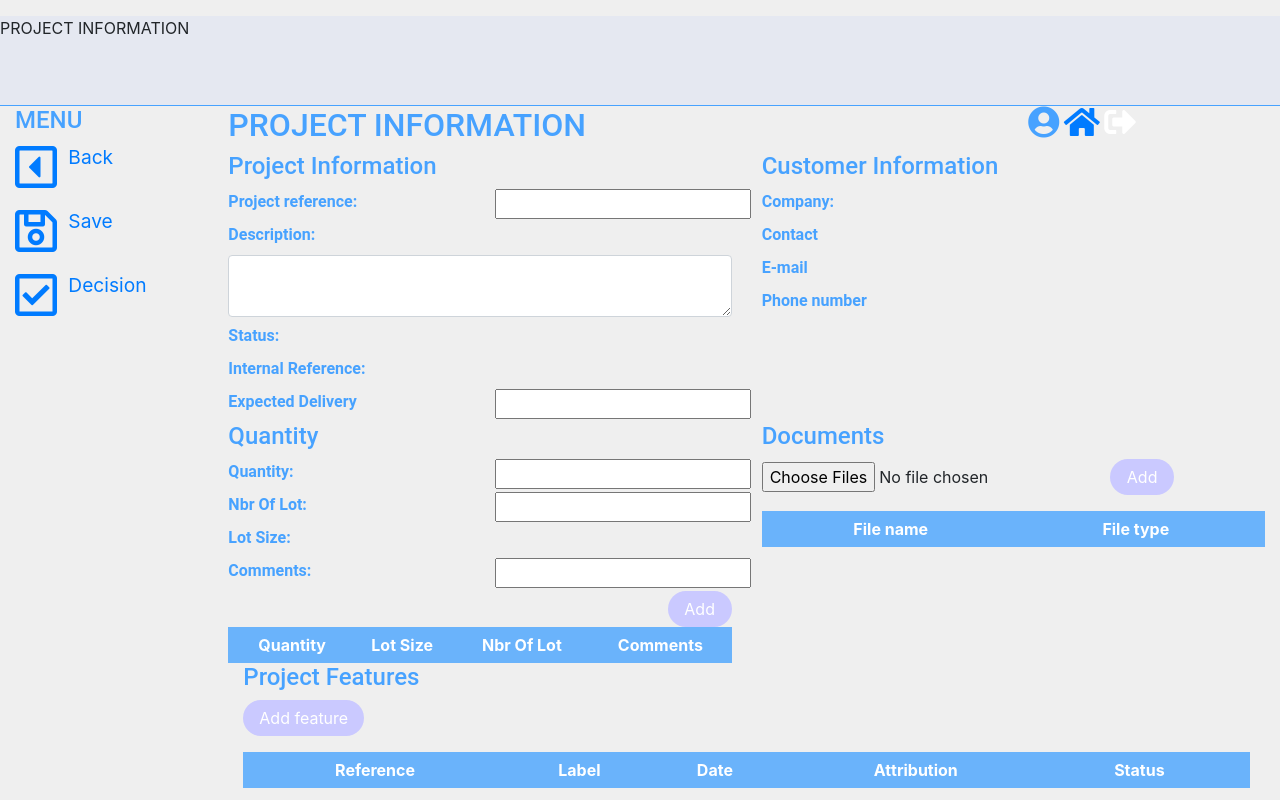
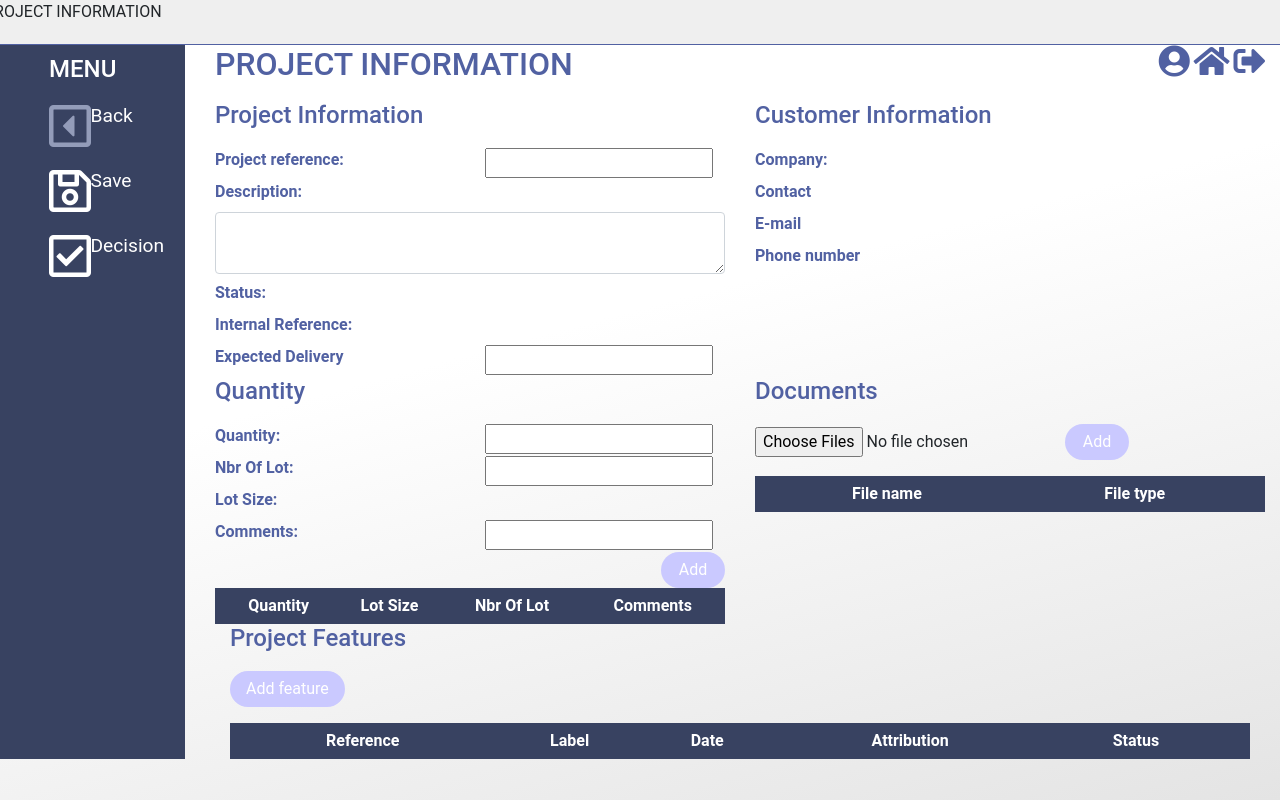
Before and after one commit to locoste/Vapp1, a plain HTML site: page View/DisplayProject.html in a window 1280 px wide. Drawn offline with nearby package versions, Linux system fonts and the light colour scheme; no server answers; files whose address does not match are found by name.

Commit message:
Charte graphique v1

```diff
--- a/View/css/vApp.css
+++ b/View/css/vApp.css
@@ -1,58 +1,50 @@
-header {
-  height : 90px;
-  margin: 0;
-  background-color: #e5e8f1;
-  border-bottom: 1px solid #47a2ff;
+html {
+  height: 100%;
+  margin: 0px;
 }
 
-.header_icon {
-  float: right;
-}
-
-.header_a {
-  color: white;
-}
-
-.vfos_logo {
-  float: left;
+header {
+  height : 45px;
+  margin: 0px;
+  background-color: #efefef;
+  border-bottom: 1px solid #5161A2;
 }
 
 body {
-  background-color: #efefef;
+  background: rgb(228,228,228);
+  background: linear-gradient(-15deg, rgba(228,228,228,1) 0%, rgba(255,255,255,1) 58%, rgba(255,255,255,1) 100%);
+  font-family: 'Roboto', sans-serif;
+  margin-left: -16px;
+  margin-top: -16px;
 }
 
+
 h1 {
-  color: #47a2ff;
+  color: #5161A2;
   text-align: left;
   vertical-align: middle;
   font-family: 'Roboto', sans-serif;
   font-size: 24pt;
+  padding-bottom: 10px;
 }
 
 h2 {
-  color: #47a2ff;
+  color: #5161A2;
   text-align: left;
   font-family: 'Roboto', sans-serif;
   font-size: 18pt;
-}
-
-.h2_menu {
-
-}
-
-.div_h2 {
-  padding-left: 2em;
+  padding-bottom: 10px;
 }
 
 label {
   font-weight: bold;
-  color: #47a2ff;
+  color: #5161A2;
   font-family: 'Roboto', sans-serif;
   font-size: 12pt;
 }
 
 input {
-  border-bottom: : 1px #47a2ff;
+  border-bottom: : 1px #5161A2;
 }
 
 textarea {
@@ -65,9 +57,7 @@ textarea {
     width: 100%;
 }
 
-.input_file {
-  border: 0px;
-}
+
 
 button {
 	background-color: #cac9ff ;
@@ -84,10 +74,6 @@ button {
   border-radius: 40px;
   overflow: visible;
   text-rendering: bold;
-}
-
-.add_quantity {
-  float: right;
 }
 
 
@@ -112,24 +98,74 @@ th {
   padding-top: 6px;
   padding-bottom: 6px;
   text-align: center;
-  background-color: #6AB3FB;
+  background-color: #384261;
   color: white;
-  font-weight: bold;
 }
 
-.line {
-  display: inline-block;
-}
 
 .href_button {
   color: #fff;
 }
 
-.menu_a {
-  color : #47a2ff;
+.menu_gauche {
+  /*background: rgb(27,32,50);
+  background: linear-gradient(40deg, rgba(27,32,50,1) 0%, rgba(40,40,79,1) 65%, rgba(58,99,133,1) 100%);*/
+  background-color: #384261;
+  margin: 0px;
+  height: 100%;
+  padding-left: 50px;
+  padding-top: 10px;
+  /*box-shadow: 0px 0px 20px 0px #1A2A3A;*/
+}
+
+.menu_text {
+  color:white;
 }
 
 .fa-user-circle {
+  color: #5161A2;
+}
+.fa-caret-square-left {
+  color: #939cb9;
+}
+.fa-save{
+  color: white;
+}
+.fa-check-square {
+  color: white;
+}
+.fa-home {
+  color: #5161A2;
+}
+.fa-sign-out-alt {
+  color: #5161A2;
+}
+
+.header_icons {
+  float: right
+}
+
+.header_a {
   color: #47a2ff;
-  align-items: right;
 }
+
+.vfos_logo {
+  float: left;
+}
+
+.add_quantity {
+  float: right;
+}
+
+.input_file {
+  border: 0px;
+}
+.container-fluid {
+  height: 100%;
+  overflow-y: hidden;
+}
+
+/*.row {
+    border-top: 1px solid black;
+    border-bottom: 1px solid black;
+    }
```
